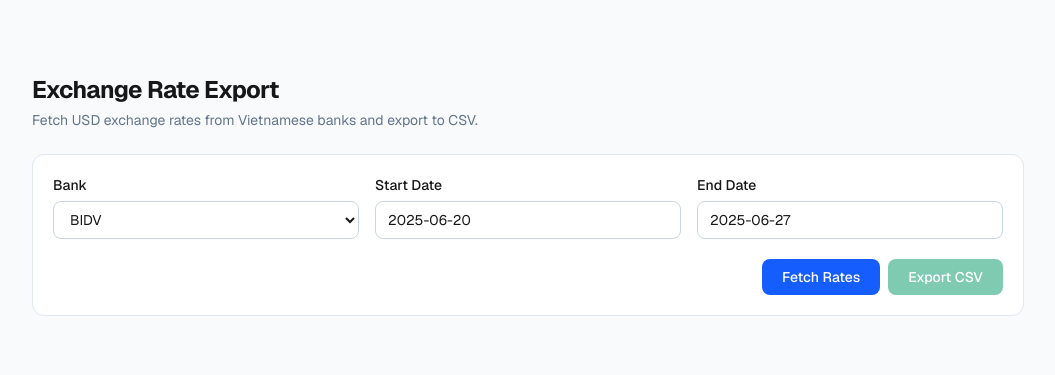
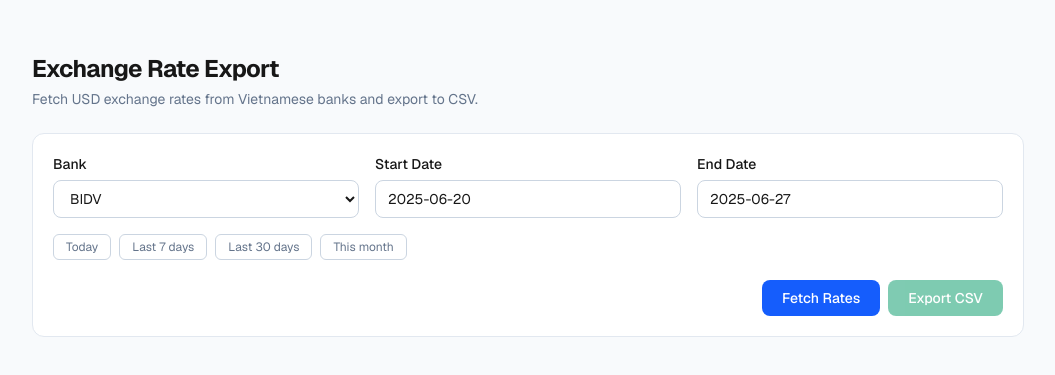
Before and after one commit to tiennm99/exchange-rate-export, a Next.js app: page / in a window 1280 px wide. Shown: the part 193-568 px from the top of the page, without its empty margins (112-1167 px from the left). Built offline with nearby package versions, Linux system fonts and the light colour scheme.

Commit message:
feat: add date range presets (Today, Last 7d, Last 30d, This month)

```diff
--- a/src/app/components/ExchangeRateViewer.js
+++ b/src/app/components/ExchangeRateViewer.js
@@ -3,7 +3,7 @@
 import React, { useState } from "react";
 import DatePicker from "react-datepicker";
 import "react-datepicker/dist/react-datepicker.css";
-import { format, subDays } from "date-fns";
+import { format, subDays, startOfMonth } from "date-fns";
 
 function LoadingSpinner({ progress }) {
   return (
@@ -256,6 +256,26 @@ export default function ExchangeRateViewer() {
             </div>
           </div>
 
+          {/* Date presets */}
+          <div className="flex flex-wrap gap-2">
+            {[
+              { label: "Today", start: new Date(), end: new Date() },
+              { label: "Last 7 days", start: subDays(new Date(), 7), end: new Date() },
+              { label: "Last 30 days", start: subDays(new Date(), 30), end: new Date() },
+              { label: "This month", start: startOfMonth(new Date()), end: new Date() },
+            ].map((preset) => (
+              <button
+                key={preset.label}
+                type="button"
+                className="text-xs px-3 py-1 rounded-md border transition-colors hover:bg-blue-50 dark:hover:bg-blue-900/20"
+                style={{ borderColor: "var(--input-border)", color: "var(--muted)" }}
+                onClick={() => { setStartDate(preset.start); setEndDate(preset.end); }}
+              >
+                {preset.label}
+              </button>
+            ))}
+          </div>
+
           {/* Buttons row */}
           <div className="flex flex-row gap-2 justify-end pt-1">
             <button
```
